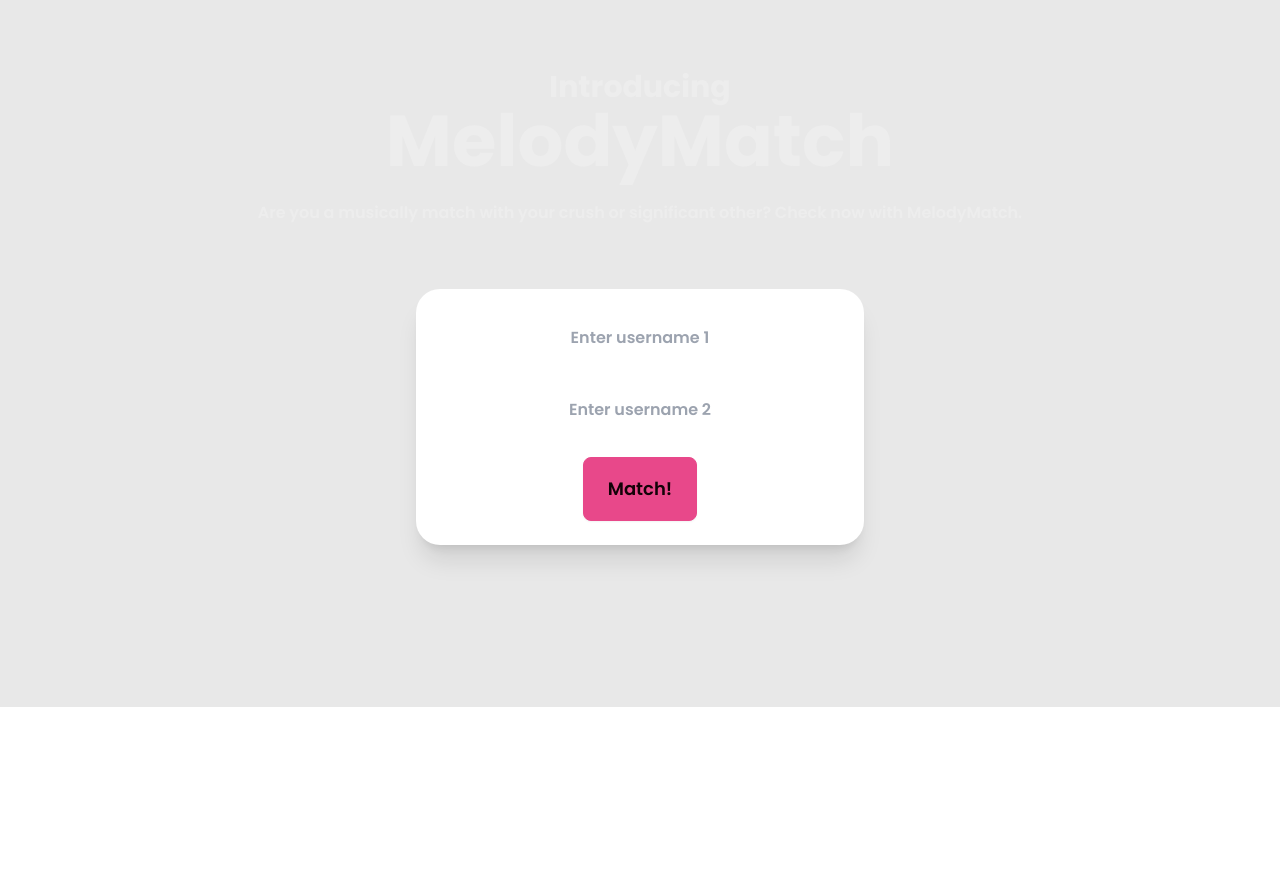
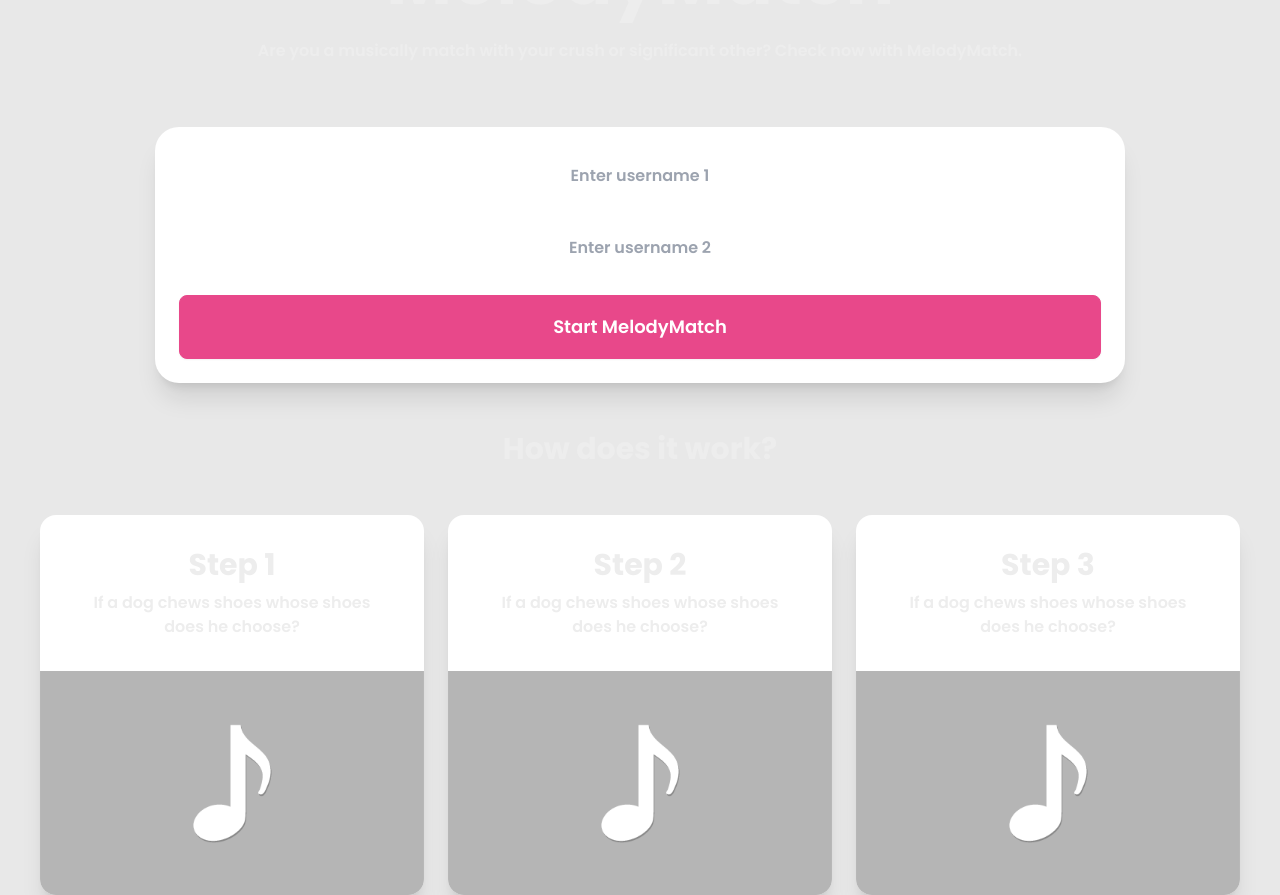
Before and after one commit to FuJacob/melodyVe, a Next.js app: page / in a window 1280 px wide. Shown: the part 160-1055 px from the top of the page. Before the commit the page ends 867 px from the top, so only its background shows below. Built offline with nearby package versions, Linux system fonts and the light colour scheme.

Commit message:
added guide

```diff
--- a/package.json
+++ b/package.json
@@ -13,6 +13,7 @@
     "cors": "^2.8.5",
     "dotenv": "^16.4.5",
     "express": "^4.21.1",
+    "motion": "^11.11.17",
     "next": "15.0.3",
     "react": "^18.3.1",
     "react-dom": "^18.3.1"
--- /dev/null
+++ b/src/app/components/Guide.jsx
@@ -0,0 +1,52 @@
+import React from "react";
+
+const Guide = () => {
+  return (
+    <>
+      <h1 className="text-3xl font-bold text-center">How does it work?</h1>
+      <div className="flex flex-row gap-6">
+        <div className="card bg-base-100 w-96 shadow-xl">
+          <div className="card-body">
+            <h2 className="font-black text-3xl">Step 1</h2>
+            <p>If a dog chews shoes whose shoes does he choose?</p>
+          </div>
+          <figure>
+            <img
+              src="default-playlist.png"
+              alt="Shoes"
+              className="w-96 h-56 object-cover"
+            />
+          </figure>
+        </div>
+        <div className="card bg-base-100 w-96 shadow-xl">
+          <div className="card-body">
+            <h2 className="font-black text-3xl">Step 2</h2>
+            <p>If a dog chews shoes whose shoes does he choose?</p>
+          </div>
+          <figure>
+            <img
+              src="default-playlist.png"
+              alt="Shoes"
+              className="w-96 h-56 object-cover"
+            />
+          </figure>
+        </div>
+        <div className="card bg-base-100 w-96 shadow-xl">
+          <div className="card-body">
+            <h2 className="font-black text-3xl">Step 3</h2>
+            <p>If a dog chews shoes whose shoes does he choose?</p>
+          </div>
+          <figure>
+            <img
+              src="default-playlist.png"
+              alt="Shoes"
+              className="w-96 h-56 object-cover"
+            />
+          </figure>
+        </div>
+      </div>
+    </>
+  );
+};
+
+export default Guide;
--- a/src/app/components/Hero.jsx
+++ b/src/app/components/Hero.jsx
@@ -14,7 +14,8 @@ const Hero = () => {
               Check now with MelodyMatch.
             </p>
             <div className="mt-10"></div>
-            <Submit />
+
+              <Submit />
           </div>
         </div>
       </div>
--- a/src/app/components/Submit.jsx
+++ b/src/app/components/Submit.jsx
@@ -1,7 +1,7 @@
 "use client";
 import React, { useState } from "react";
 import ErrorPopup from "./ErrorPopup";
-
+import Guide from "./Guide";
 const ValidationPopup = ({ onClose }) => (
   <div className="fixed inset-0 flex justify-center items-center z-50">
     <ErrorPopup onClose={onClose} />
@@ -64,8 +64,8 @@ const Submit = () => {
   };
 
   return (
-    <div className="flex flex-col items-center space-y-6">
-      <div className="max-w-md space-y-6 bg-white p-6 rounded-3xl shadow-xl bg-gray-50">
+    <div className="flex flex-col items-center space-y-12">
+      <div className="space-y-6 bg-white p-6 rounded-3xl shadow-xl bg-gray-50">
         {inputValues.map((value, index) => (
           <input
             key={index}
@@ -77,10 +77,10 @@ const Submit = () => {
           />
         ))}
         <button
-          className="btn btn-secondary btn-xs sm:btn-sm md:btn-md lg:btn-lg"
+          className="btn btn-secondary w-full text-white btn-xs sm:btn-sm md:btn-md lg:btn-lg"
           onClick={handleButtonClick}
         >
-          Match!
+          Start MelodyMatch
         </button>
       </div>
 
@@ -89,6 +89,7 @@ const Submit = () => {
       {/* Show pop-up if input is empty */}
       {showPopup && <ValidationPopup onClose={() => setShowPopup(false)} />}
 
+      <Guide/>
       {/* Display users and playlists */}
       {users.length > 0 && (
         <div className="flex justify-between w-full mt-8 gap-8">
```
Also changed, not shown: 1 other file (tests, documents, lock files or other folders).
